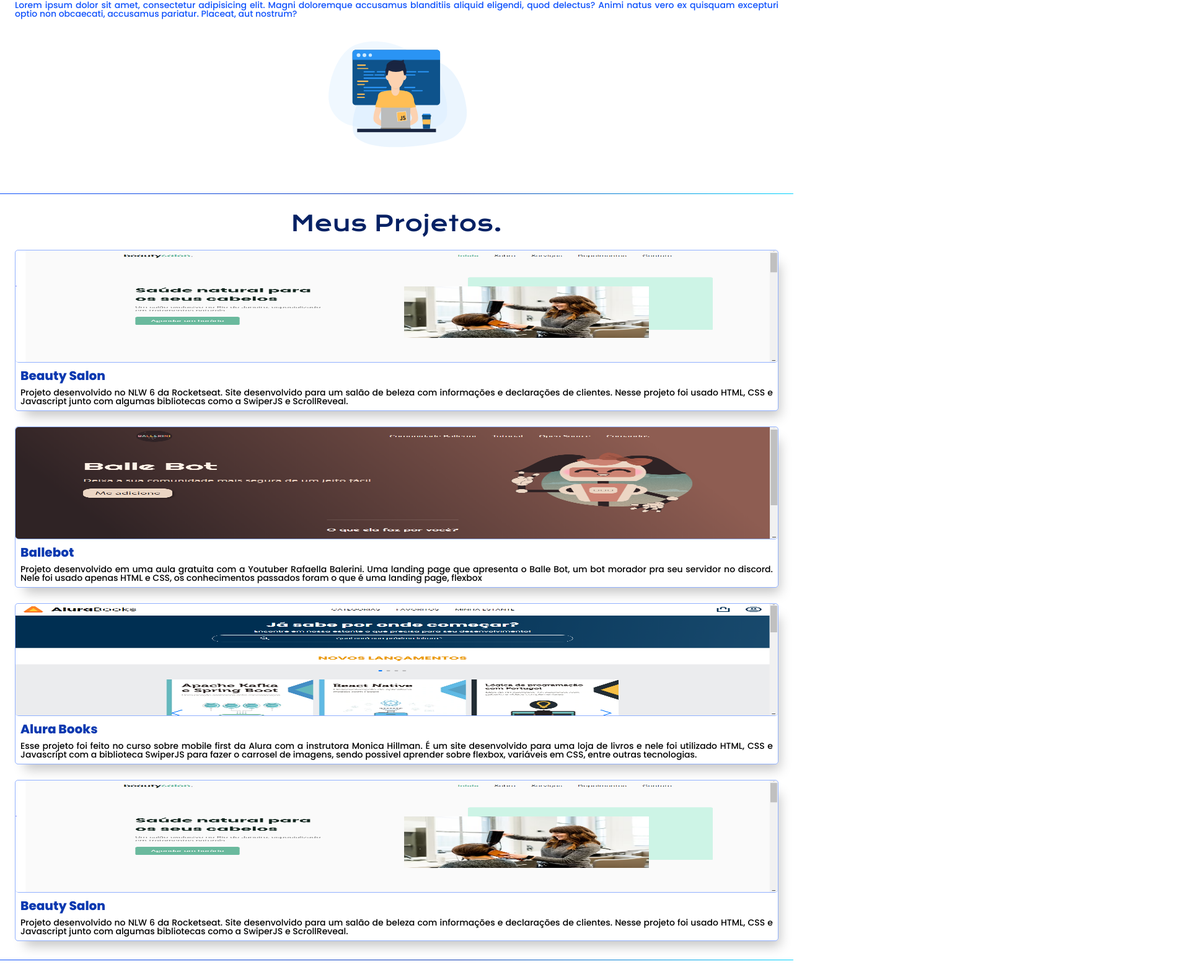
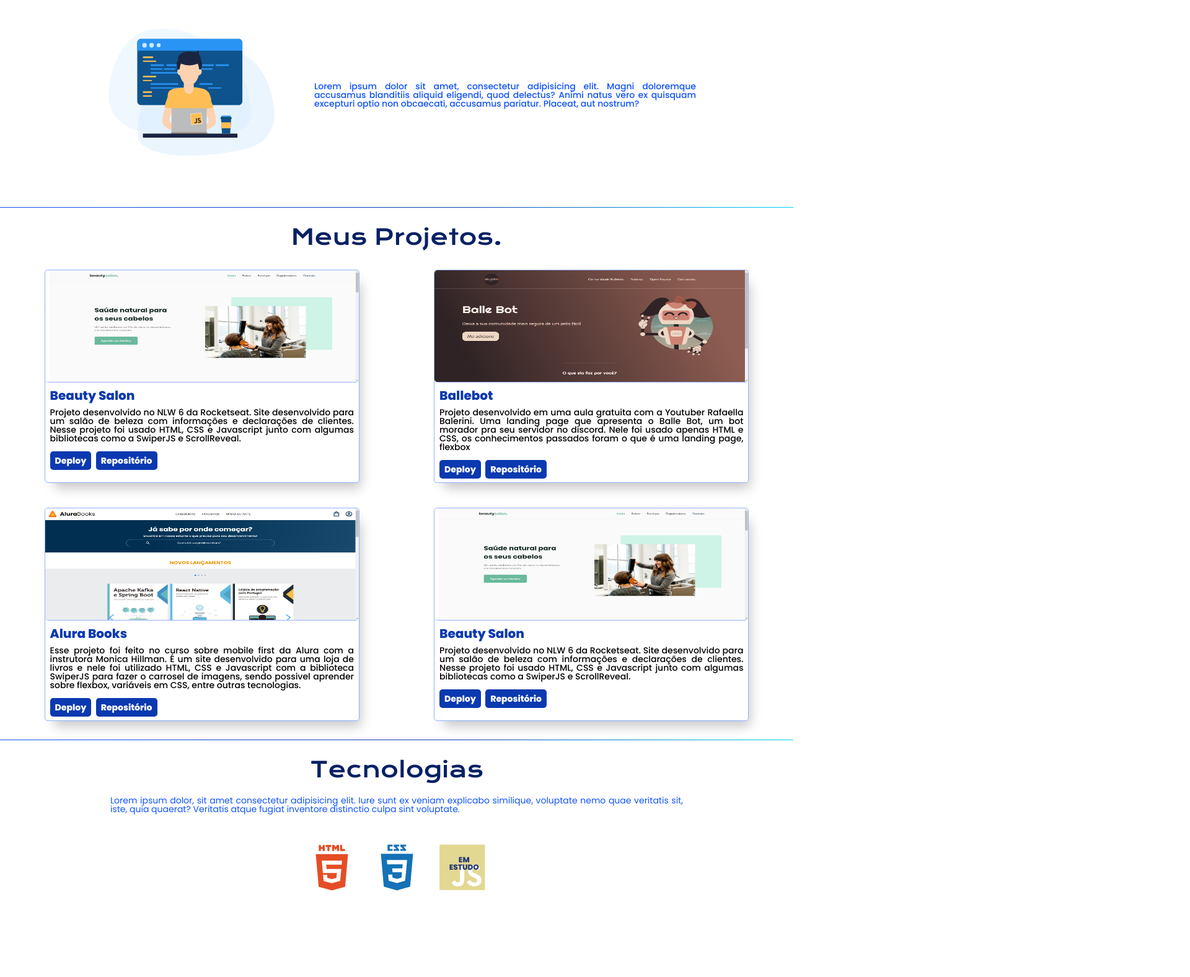
Before and after one commit to omariogabriel/portfolio, a plain HTML site: page index.html in a window 1280 px wide. Shown: the part 525-2101 px from the top of the page at 62% size, 1920 px wide, since content can reach past the window. After the commit the page ends 1995 px from the top, so only its background shows below. Drawn offline with nearby package versions, Linux system fonts and the light colour scheme.

Commit message:
estrutura mobile e tablet finalizada

```diff
--- a/css/about.css
+++ b/css/about.css
@@ -7,8 +7,7 @@
 }
 
 .about-title {
-
-    font-size: 35px;
+    font-size: 2.188rem;
     font-family: "Krona One";
     color: var(--azul-escuro);
     text-align: center;
@@ -26,9 +25,25 @@
 }
 
 .about-text {
-    font-size: 14px;
+    font-size: 0.875rem;
     font-weight: 500;
     font-family: "Poppins";
     color: var(--azul-claro);
     text-align: justify;
 }
+
+@media screen and (min-width: 768px) {
+    .about-content-container {
+        flex-direction: row;
+        justify-content: center;
+        gap: 50px;
+    }
+
+    .about-text-container, .about-ilustration-container {
+        width: 50%;
+    }
+
+    .about-ilustration, .about-text {
+        width: 100%;
+    }
+}
--- a/css/header.css
+++ b/css/header.css
@@ -4,7 +4,7 @@
     width: 100vw;
     justify-content: space-around;
     align-items: center;
-
+    background-color: white;
 }
 
 .logo {
@@ -44,20 +44,19 @@
     justify-content: space-around;
 
     background-color: var(--azul-claro);
-    border-radius: 5px;
 
 
     position: absolute;
-    top: 5vh;
+    top: -50vh;
     right: 0;
     height: 47.5vh;
     width: 50vw;
-    transform: translateX(100%);
     transition: .3s;
+    z-index: -1;
 }
 
 .active {
-    transform: translateX(0%);
+    top: 5vh;
 }
 
 .nav-list-item-link {
@@ -66,3 +65,20 @@
     color: white;
     text-decoration: none;
 }
+
+@media screen and (min-width: 768px) {
+    .menu-hamburguer {
+        display: none;
+    }
+
+    .header-nav-list {
+        position: static;
+        flex-direction: row;
+        height: auto;
+        background-color: white;
+    }
+
+    .nav-list-item-link {
+        color: var(--azul-claro);
+    }
+}
--- a/css/home.css
+++ b/css/home.css
@@ -7,14 +7,14 @@
 }
 
 .home-title {
-    font-size: 64px;
+    font-size: 4rem;
     font-weight: 800;
     color: var(--azul-escuro);
     font-family: "Krona One";
 }
 
 .home-text {
-    font-size: 20px;
+    font-size: 1.25rem;
     font-family: "Poppins";
     font-weight: 500;
     color: var(--azul-claro);
@@ -32,3 +32,20 @@
     gap: 25px;
     margin-top: 24px;
 }
+
+@media screen and (min-width: 768px) {
+    .icon-home {
+        display: block;
+        width: 250px;
+    }
+
+    .home {
+        flex-direction: row;
+        align-items: center;
+    }
+
+
+    .social-media {
+        margin-top: 0;
+    }
+}
--- a/css/projects.css
+++ b/css/projects.css
@@ -20,9 +20,17 @@
 }
 
 .card {
+    width: 100%;
     border: 1px solid rgba(15, 82, 252, 0.45);
     box-shadow: 9px 15px 18px -7px rgba(0,0,0,0.23);
     border-radius: 5px;
+}
+
+.card-image {
+    width: 100%;
+    height: 180px;
+    border-radius: 5px;
+    border-bottom: 1px solid rgba(15, 82, 252, 0.45);
 }
 
 .card-info {
@@ -31,29 +39,46 @@
 
 .card-title {
     margin-bottom: 10px;
-}
-
-.card-title-link {
-    font-size: 20px;
+    font-size: 1.25rem;
     font-weight: 800;
     color: var(--azul);
     font-family: "Poppins";
     text-decoration: none;
 }
 
-.card-title-link:hover {
-    color: var(--azul-claro);
-}
-
 .card-text {
     font-weight: 500;
-    font-size: 14px;
+    font-size: 0.875rem;
     text-align: justify;
 }
 
-.card-image {
-    width: 100%;
-    height: 180px;
+
+.card-buttons {
+    padding: 8px;
+    margin: 5px 0;
+}
+
+.deploy-button, .repository-button {
+    background-color: var(--azul);
+    color: white;
+    padding: 5px 8px;
+    text-align: center;
     border-radius: 5px;
-    border-bottom: 1px solid rgba(15, 82, 252, 0.45);
+    text-decoration: none;
+    font-weight: 800;
+    font-size: 0.875rem;
+    margin-right: 3px;
 }
+
+
+@media screen and (min-width: 768px) {
+    .cards {
+        flex-direction: row;
+        flex-wrap: wrap;
+        row-gap: 40px;
+        margin-top: 35px;
+    }
+    .card {
+        width: calc(45% - 48px);
+    }
+}
--- a/css/styles.css
+++ b/css/styles.css
@@ -15,6 +15,11 @@ body {
     overflow-x: hidden;
 }
 
+main {
+    position: absolute;
+    z-index: -2;
+}
+
 .divider {
     width: 100%;
     height: 1px;
--- a/css/techs.css
+++ b/css/techs.css
@@ -1,27 +1,39 @@
 .techs {
     padding: 0 1.5rem;
-    height: 50vh;
-
+    /* height: 50vh; */
     margin: 30px 0;
 }
 
 .techs-title {
-    font-size: 35px;
+    font-size: 2.188rem;
     font-family: "Krona One";
     color: var(--azul-escuro);
     text-align: center;
 }
 
-.techs-box {
+.techs-content {
     display: flex;
     flex-direction: column;
     align-items: center;
+}
+
+.techs-text {
+    font-size: 0.875rem;
+    color: var(--azul-claro);
+    text-align: justify;
+    margin-top: 25px;
+}
+
+.techs-list {
+    display: flex;
+    /* flex-direction: column; */
+    align-items: center;
     gap: 30px;
-    margin-top: 30px;
+    margin-top: 50px;
 }
 
 .techs-item {
-    width: 80px;
+    width: 75px;
     position: relative;
 }
 
@@ -29,7 +41,7 @@
     filter: grayscale(50%);
 }
 
-.teste {
+.teste  {
     position: absolute;
     bottom: 45%;
     left: 10%;
@@ -40,3 +52,14 @@
     text-transform: uppercase;
     text-align: center;
 }
+
+@media screen and (min-width: 768px) {
+    .techs-list {
+        flex-direction: row;
+        justify-content: center;
+    }
+
+    .techs-text {
+        width: 75%;
+    }
+}
--- a/index.html
+++ b/index.html
@@ -20,7 +20,7 @@
     <link rel="stylesheet" href="css/techs.css">
 </head>
 <body>
-    <header class="header container">
+    <header class="header">
         <span class="logo">Mário Gabriel</span>
 
         <nav class="header-nav">
@@ -39,7 +39,6 @@
                     <a class="nav-list-item-link" href="#techs">Tecnologias</a>
                 </li>
             </ul>
-
         </nav>
     </header>
 
@@ -91,37 +90,45 @@
                 <li class="card">
                     <img class="card-image" src="img/beauty-salon.png" alt="Imagem de apresentação do projeto Beaty Salon">
                     <div class="card-info">
-                        <h3 class="card-title">
-                            <a href="https://omariogabriel.github.io/beauty-salon/" target="_blank" class="card-title-link">Beauty Salon</a>
-                        </h3>
+                        <h3 class="card-title">Beauty Salon</h3>
                         <p class="card-text">Projeto desenvolvido no NLW 6 da Rocketseat. Site desenvolvido para um salão de beleza com informações e declarações de clientes. Nesse projeto foi usado HTML, CSS e Javascript junto com algumas bibliotecas como a SwiperJS e ScrollReveal.</p>
+                    </div>
+                    <div class="card-buttons">
+                        <a href="https://omariogabriel.github.io/beauty-salon/" target="_blank" class="deploy-button">Deploy</a>
+                        <a href="https://github.com/omariogabriel/beauty-salon" target="_blank" class="repository-button">Repositório</a>
                     </div>
                 </li>
                 <li class="card">
                     <img class="card-image" src="img/ballebot.png" alt="Imagem de apresentação do projeto Ballebot">
                     <div class="card-info">
-                        <h3 class="card-title">
-                            <a href="https://omariogabriel.github.io/ballebot-landingpage/" target="_blank" class="card-title-link">Ballebot</a>
-                        </h3>
+                        <h3 class="card-title">Ballebot</h3>
                         <p class="card-text">Projeto desenvolvido em uma aula gratuita com a Youtuber Rafaella Balerini. Uma landing page que apresenta o Balle Bot, um bot morador pra seu servidor no discord. Nele foi usado apenas HTML e CSS, os conhecimentos passados foram o que é uma landing page, flexbox </p>
+                    </div>
+                    <div class="card-buttons">
+                        <a href="https://omariogabriel.github.io/ballebot-landingpage/" target="_blank" class="deploy-button">Deploy</a>
+                        <a href="https://github.com/omariogabriel/ballebot-landingpage" target="_blank" class="repository-button">Repositório</a>
                     </div>
                 </li>
                 <li class="card">
                     <img class="card-image" src="img/alura-books.png" alt="Imagem de apresentação do projeto Beaty Salon">
                     <div class="card-info">
-                        <h3 class="card-title">
-                            <a href="https://omariogabriel.github.io/alura-books/" target="_blank" class="card-title-link">Alura Books</a>
-                        </h3>
+                        <h3 class="card-title">Alura Books</h3>
                         <p class="card-text">Esse projeto foi feito no curso sobre mobile first da Alura com a instrutora Monica Hillman. É um site desenvolvido para uma loja de livros e nele foi utilizado HTML, CSS e Javascript com a biblioteca SwiperJS para fazer o carrosel de imagens, sendo possivel aprender sobre flexbox, variáveis em CSS, entre outras tecnologias. </p>
+                    </div>
+                    <div class="card-buttons">
+                        <a href="https://omariogabriel.github.io/alura-books/" target="_blank" class="deploy-button">Deploy</a>
+                        <a href="https://github.com/omariogabriel/alura-books" target="_blank" class="repository-button">Repositório</a>
                     </div>
                 </li>
                 <li class="card">
                     <img class="card-image" src="img/beauty-salon.png" alt="Imagem de apresentação do projeto Beaty Salon">
                     <div class="card-info">
-                        <h3 class="card-title">
-                            <a href="" class="card-title-link">Beauty Salon</a>
-                        </h3>
+                        <h3 class="card-title">Beauty Salon</h3>
                         <p class="card-text">Projeto desenvolvido no NLW 6 da Rocketseat. Site desenvolvido para um salão de beleza com informações e declarações de clientes. Nesse projeto foi usado HTML, CSS e Javascript junto com algumas bibliotecas como a SwiperJS e ScrollReveal.</p>
+                    </div>
+                    <div class="card-buttons">
+                        <a href="" class="deploy-button">Deploy</a>
+                        <a href="" class="repository-button">Repositório</a>
                     </div>
                 </li>
             </ul>
@@ -131,19 +138,19 @@
 
         <section class="techs" id="techs">
             <h3 class="techs-title">Tecnologias</h3>
-                <ul class="techs-box">
+            <div class="techs-content">
+                <p class="techs-text">Lorem ipsum dolor, sit amet consectetur adipisicing elit. Iure sunt ex veniam explicabo similique, voluptate nemo quae veritatis sit, iste, quia quaerat? Veritatis atque fugiat inventore distinctio culpa sint voluptate.</p>
+                    <ul class="techs-list">
                         <li class="techs-item">
                             <svg viewBox="0 0 128 128">
                                 <path fill="#E44D26" d="M19.569 27l8.087 89.919 36.289 9.682 36.39-9.499L108.431 27H19.569zM91.61 47.471l-.507 5.834L90.88 56H48.311l1.017 12h40.54l-.271 2.231-2.615 28.909-.192 1.69L64 106.964v-.005l-.027.012-22.777-5.916L39.65 84h11.168l.791 8.46 12.385 3.139.006-.234v.012l12.412-2.649L77.708 79H39.153l-2.734-30.836L36.152 45h55.724l-.266 2.471zM27.956 1.627h5.622v5.556h5.144V1.627h5.623v16.822h-5.623v-5.633h-5.143v5.633h-5.623V1.627zm23.782 5.579h-4.95V1.627h15.525v5.579h-4.952v11.243h-5.623V7.206zm13.039-5.579h5.862l3.607 5.911 3.603-5.911h5.865v16.822h-5.601v-8.338l-3.867 5.981h-.098l-3.87-5.981v8.338h-5.502V1.627zm21.736 0h5.624v11.262h7.907v5.561H86.513V1.627z"></path>
                             </svg>
                         </li>
-
                         <li class="techs-item">
                             <svg viewBox="0 0 128 128">
                                 <path fill="#1572B6" d="M19.67 26l8.069 90.493 36.206 10.05 36.307-10.063L108.33 26H19.67zm69.21 50.488L86.53 98.38l.009 1.875L64 106.55v.001l-.018.015-22.719-6.225L39.726 83h11.141l.79 8.766 12.347 3.295-.004.015v-.032l12.394-3.495L77.702 77H51.795l-.222-2.355-.506-5.647L50.802 66h27.886l1.014-11H37.229l-.223-2.589-.506-6.03L36.235 43h55.597l-.267 3.334-2.685 30.154M89 14.374L81.851 6H89V1H73v4.363L81.39 13H73v5h16zm-19 0L63.193 6H70V1H55v4.363L62.733 13H55v5h15zM52 13h-8V6h8V1H38v17h14z"></path>
                             </svg>
                         </li>
-
                         <li class="techs-item">
                             <svg viewBox="0 0 128 128">
                                 <path fill="#F0DB4F" d="M2 1v125h125V1H2zm66.119 106.513c-1.845 3.749-5.367 6.212-9.448 7.401-6.271 1.44-12.269.619-16.731-2.059-2.986-1.832-5.318-4.652-6.901-7.901l9.52-5.83c.083.035.333.487.667 1.071 1.214 2.034 2.261 3.474 4.319 4.485 2.022.69 6.461 1.131 8.175-2.427 1.047-1.81.714-7.628.714-14.065C58.433 78.073 58.48 68 58.48 58h11.709c0 11 .06 21.418 0 32.152.025 6.58.596 12.446-2.07 17.361zm48.574-3.308c-4.07 13.922-26.762 14.374-35.83 5.176-1.916-2.165-3.117-3.296-4.26-5.795 4.819-2.772 4.819-2.772 9.508-5.485 2.547 3.915 4.902 6.068 9.139 6.949 5.748.702 11.531-1.273 10.234-7.378-1.333-4.986-11.77-6.199-18.873-11.531-7.211-4.843-8.901-16.611-2.975-23.335 1.975-2.487 5.343-4.343 8.877-5.235l3.688-.477c7.081-.143 11.507 1.727 14.756 5.355.904.916 1.642 1.904 3.022 4.045-3.772 2.404-3.76 2.381-9.163 5.879-1.154-2.486-3.069-4.046-5.093-4.724-3.142-.952-7.104.083-7.926 3.403-.285 1.023-.226 1.975.227 3.665 1.273 2.903 5.545 4.165 9.377 5.926 11.031 4.474 14.756 9.271 15.672 14.981.882 4.916-.213 8.105-.38 8.581z"></path>
@@ -153,6 +160,7 @@
                             </div>
                         </li>
                     </ul>
+            </div>
         </section>
 
     </main>
```
Lines whose indentation alone changed are shown as unchanged.
